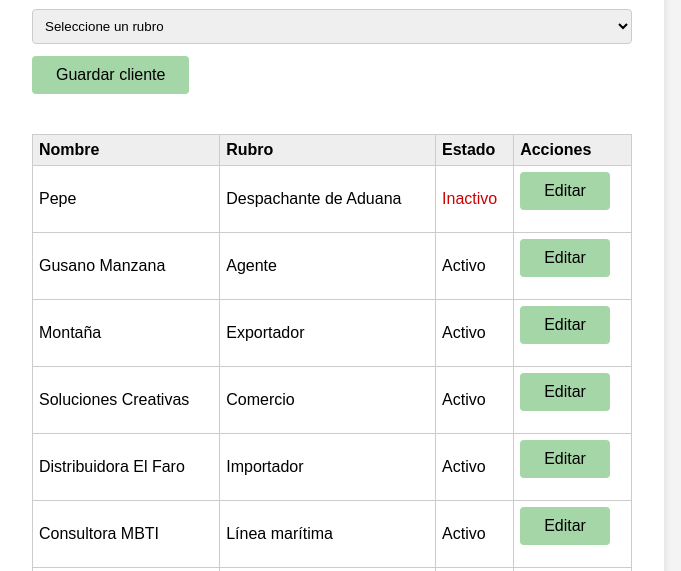
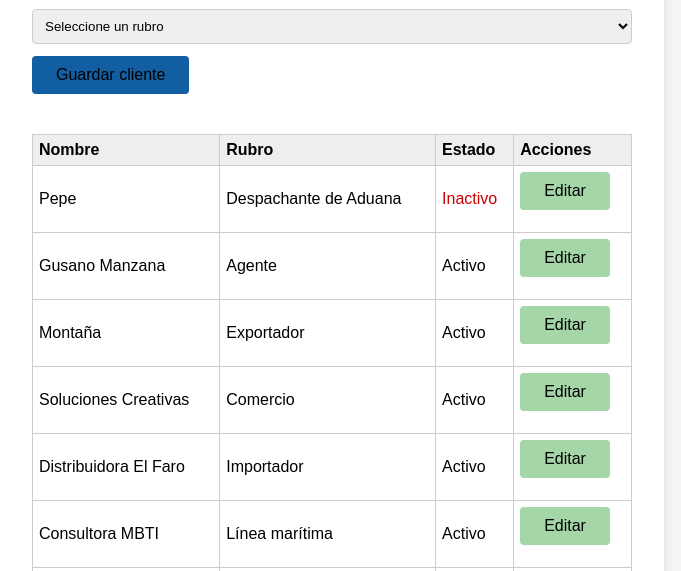
Before and after one commit to FABIOR1981/controlHorasClientes, a website: page html/clientes.html in a window 1280 px wide. In both pictures the pointer is over the button "Guardar cliente". Shown: the part 205-776 px from the top of the page, without its empty margins (308-989 px from the left). Drawn offline with Linux system fonts and the light colour scheme.

Commit message:
botones   refondo azul

```diff
--- a/css/clientes.css
+++ b/css/clientes.css
@@ -1,3 +1,6 @@
+button:hover {
+    background: #125ea2 !important;
+}
 /* ...existing code... */
 button {
     color: #000 !important;
--- a/css/informes.css
+++ b/css/informes.css
@@ -1,3 +1,6 @@
+button:hover {
+    background: #125ea2 !important;
+}
 /* ...existing code... */
 button {
     color: #000 !important;
--- a/css/registro_horas.css
+++ b/css/registro_horas.css
@@ -1,3 +1,6 @@
+button:hover {
+    background: #125ea2 !important;
+}
 /* ...existing code... */
 button {
     color: #000 !important;
```
